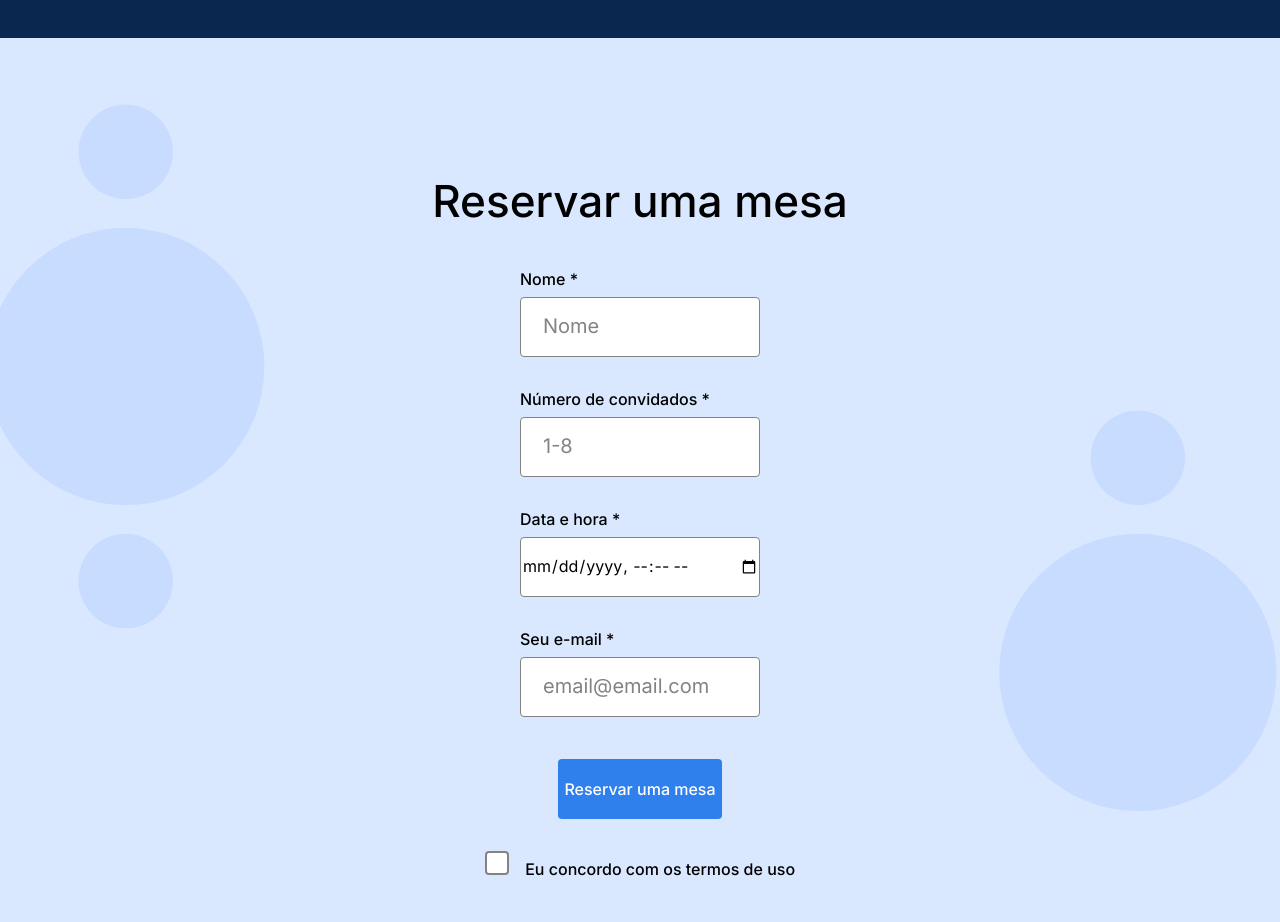
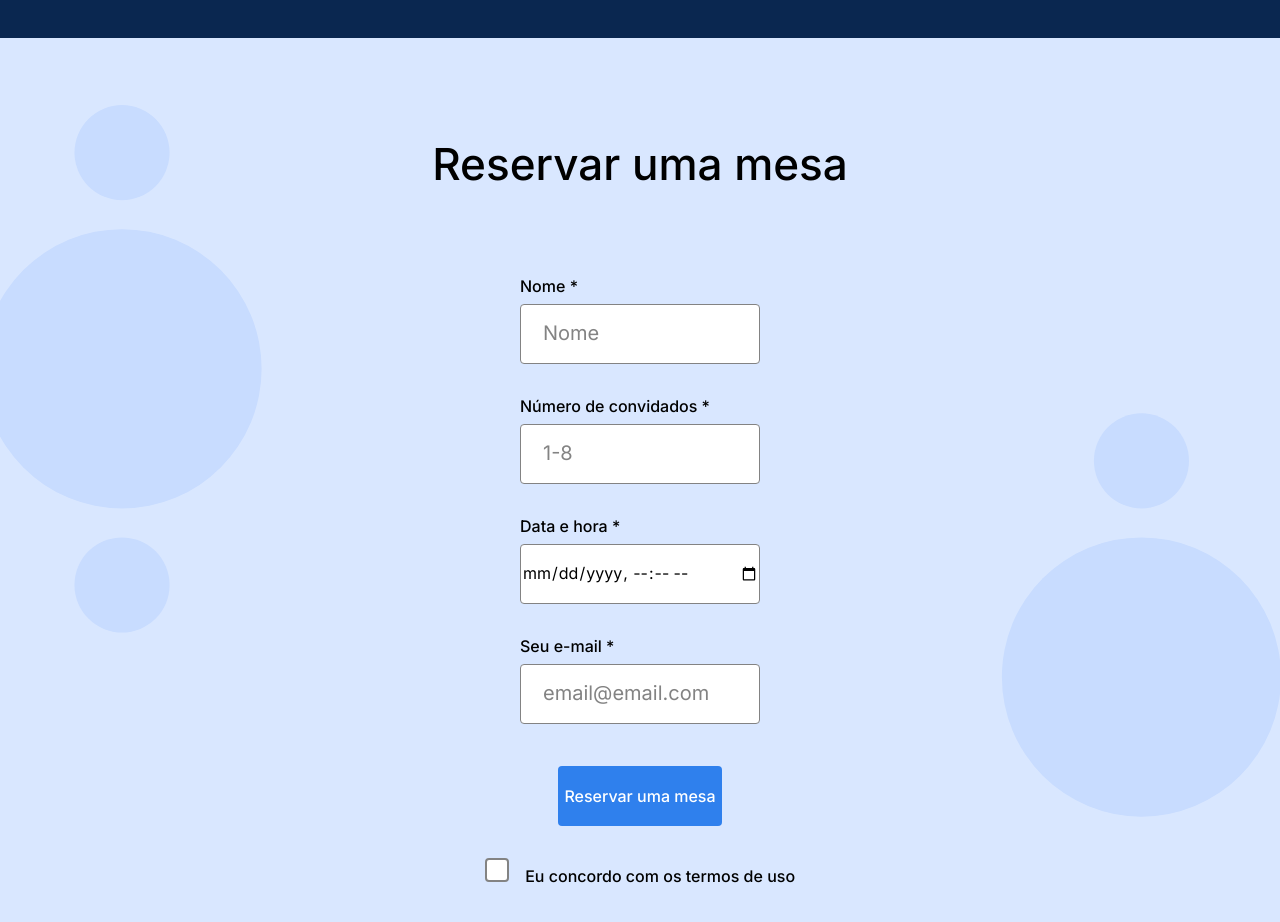
Before and after one commit to gxudre/web_project_coffeeshop, a plain HTML site: page index.html in a window 1280 px wide. Shown: the part 1620-2542 px from the top of the page. Drawn offline with Linux system fonts and the light colour scheme.

Commit message:
Nova atualização do projeto

```diff
--- a/pages/index.css
+++ b/pages/index.css
@@ -175,6 +175,7 @@
   font-weight: 500;
   font-size: 44px;
   line-height: 52px;
+  margin: 0 auto 80px;
 }
 
 .reservation__form {
```
